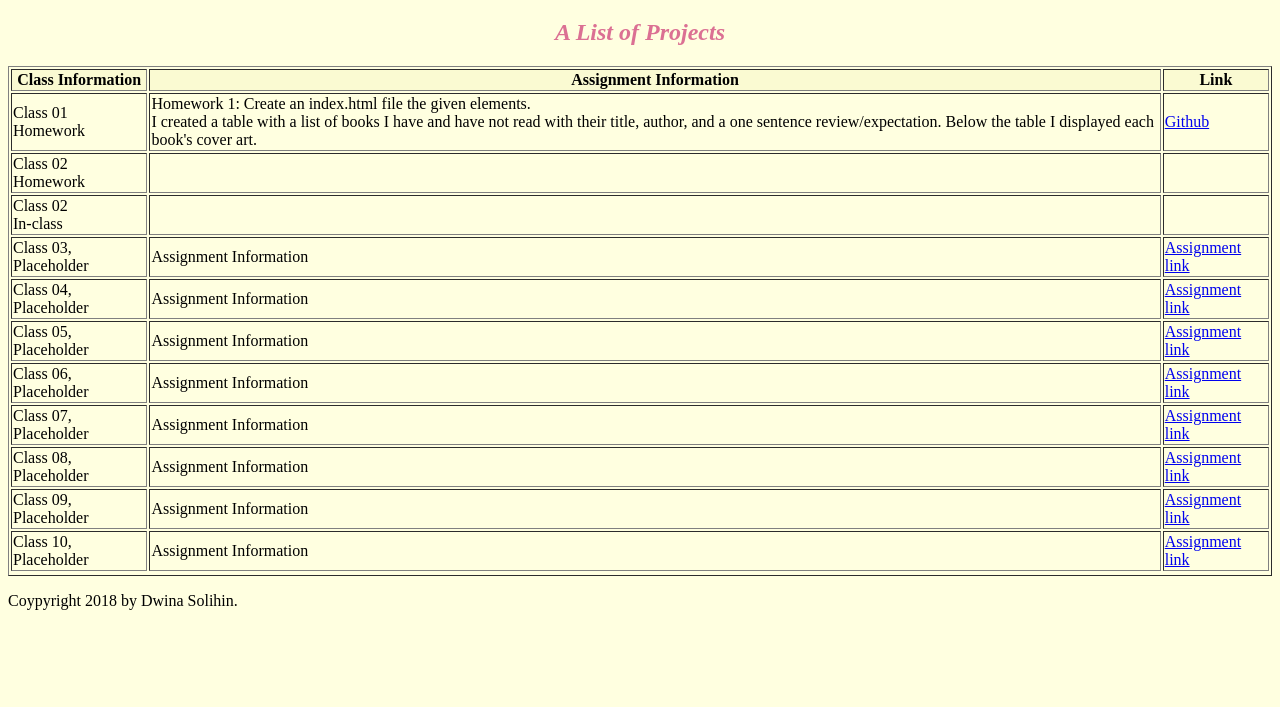
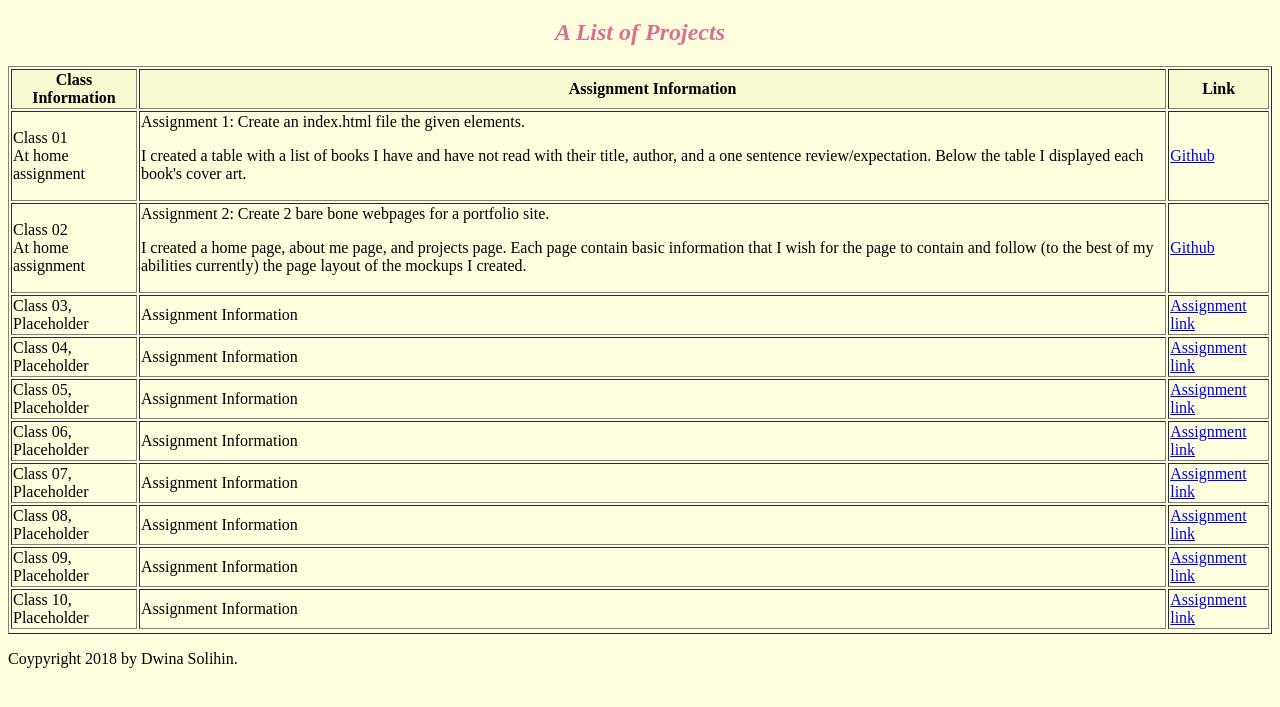
Before and after one commit to dwinasolihin/assignment-2, a plain HTML site: page projects.html in a window 1280 px wide. Shown: the part 87-794 px from the top of the page. Drawn offline with Linux system fonts and the light colour scheme.

Commit message:
Finished adding information to project table

```diff
--- a/projects.html
+++ b/projects.html
@@ -32,25 +32,28 @@
         <th style="background-color: lightgoldenrodyellow">Link</th>
       </tr>
       <tr><!--Class01, Homework1-->
-        <td>Class 01 <br>Homework</td>
+        <td>Class 01 <br>At home assignment</td>
         <td>
-          Homework 1: Create an index.html file the given elements. <br>I created a table with a list of books I have and have not read with their title, author, and a one sentence review/expectation. Below the table I displayed each book's cover art.
+          Assignment 1: Create an index.html file the given elements.
+          <p>I created a table with a list of books I have and have not read with their title, author, and a one sentence review/expectation. Below the table I displayed each book's cover art.
+          </p>
         </td>
         <td>
           <a href="https://github.com/dwinasolihin/class01_hw1">Github</a>
         </td>
       </tr>
       <tr><!--Class02, Assignment2-->
-        <td>Class 02 <br> Homework</td>
-        <td></td>
-        <td></td>
+        <td>Class 02 <br> At home assignment</td>
+        <td>
+          Assignment 2: Create 2 bare bone webpages for a portfolio site.
+          <p>
+            I created a home page, about me page, and projects page. Each page contain basic information that I wish for the page to contain and follow (to the best of my abilities currently) the page layout of the mockups I created.
+          </p>
+        </td>
+        <td>
+          <a href="https://github.com/dwinasolihin/assignment-2">Github</a>
+        </td>
       </tr>
-      <tr><!--Class02, Tech-article-->
-        <td>Class 02 <br>In-class</td>
-        <td></td>
-        <td></td>
-      </tr>
-
       <tr><!--Class03, Placeholder-->
         <td>Class 03, Placeholder</td>
         <td>Assignment Information</td>
```
